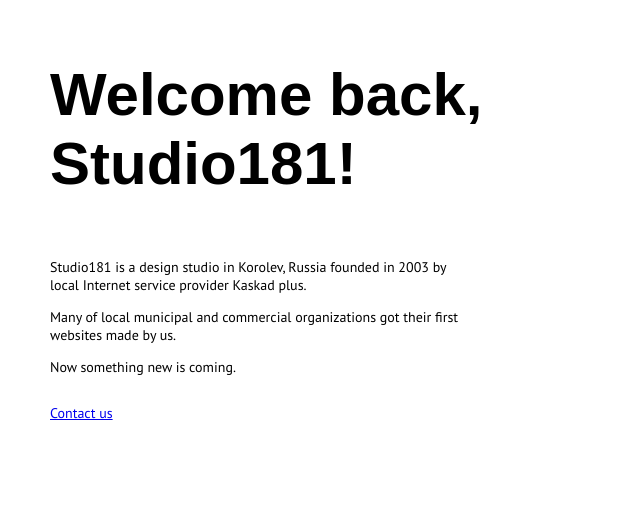
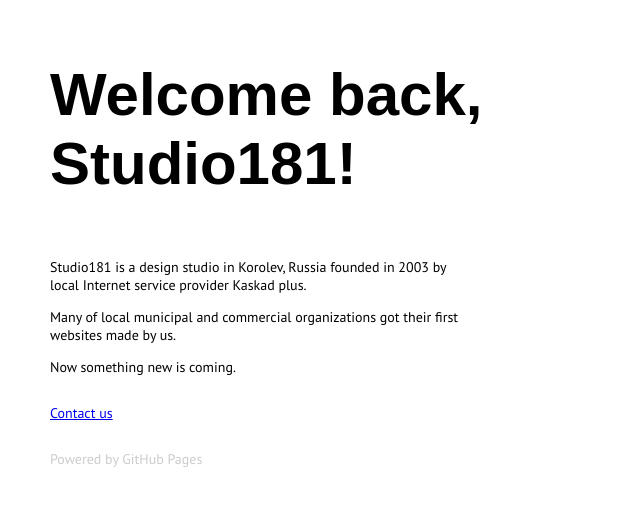
Before and after one commit to romanstrakhov/studio181, a plain HTML site: page index.html in a window 1280 px wide. Shown: the full height of the page, 0-640 px from the left. Drawn offline with Linux system fonts and the light colour scheme; a web font is replaced by a local one.

Commit message:
Update index.html

```diff
--- a/index.html
+++ b/index.html
@@ -21,7 +21,12 @@
       }
 
       #contact {
-      margin-top: 2em;
+        margin-top: 2em;
+      }
+
+      #powered {
+        margin-top: 2em;
+        color: #cccccc;
       }
 
       div.text
@@ -43,6 +48,7 @@
       <p>Many of local municipal and commercial organizations got their first websites made by us.</p>
       <p>Now something new is coming.</p>
     </div>
-    <p id="contact"><a href="mailto:info@studio181.ru">Contact us</a></a>
+    <p id="contact"><a href="mailto:info@studio181.ru">Contact us</a></p>
+    <p id="powered">Powered by GitHub Pages</p>
   </body>
 </html>
```
